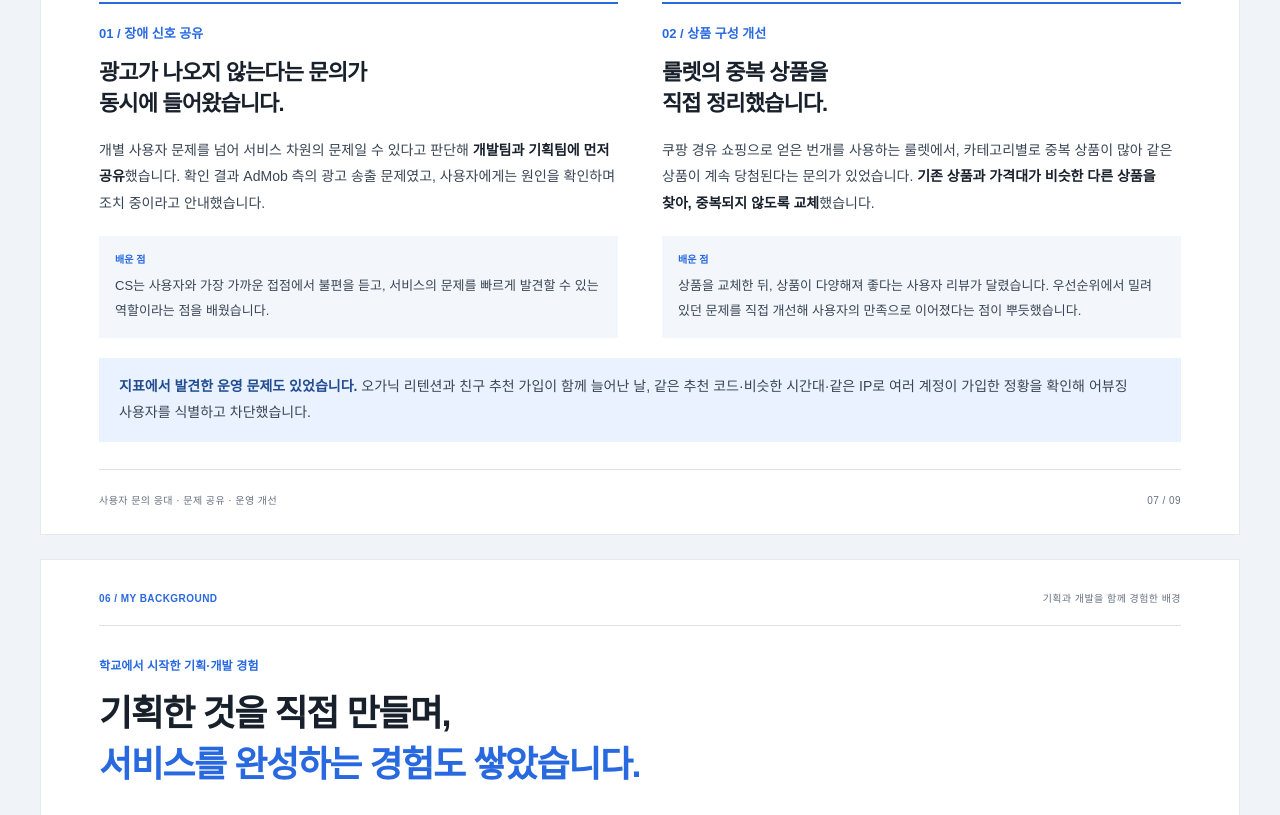
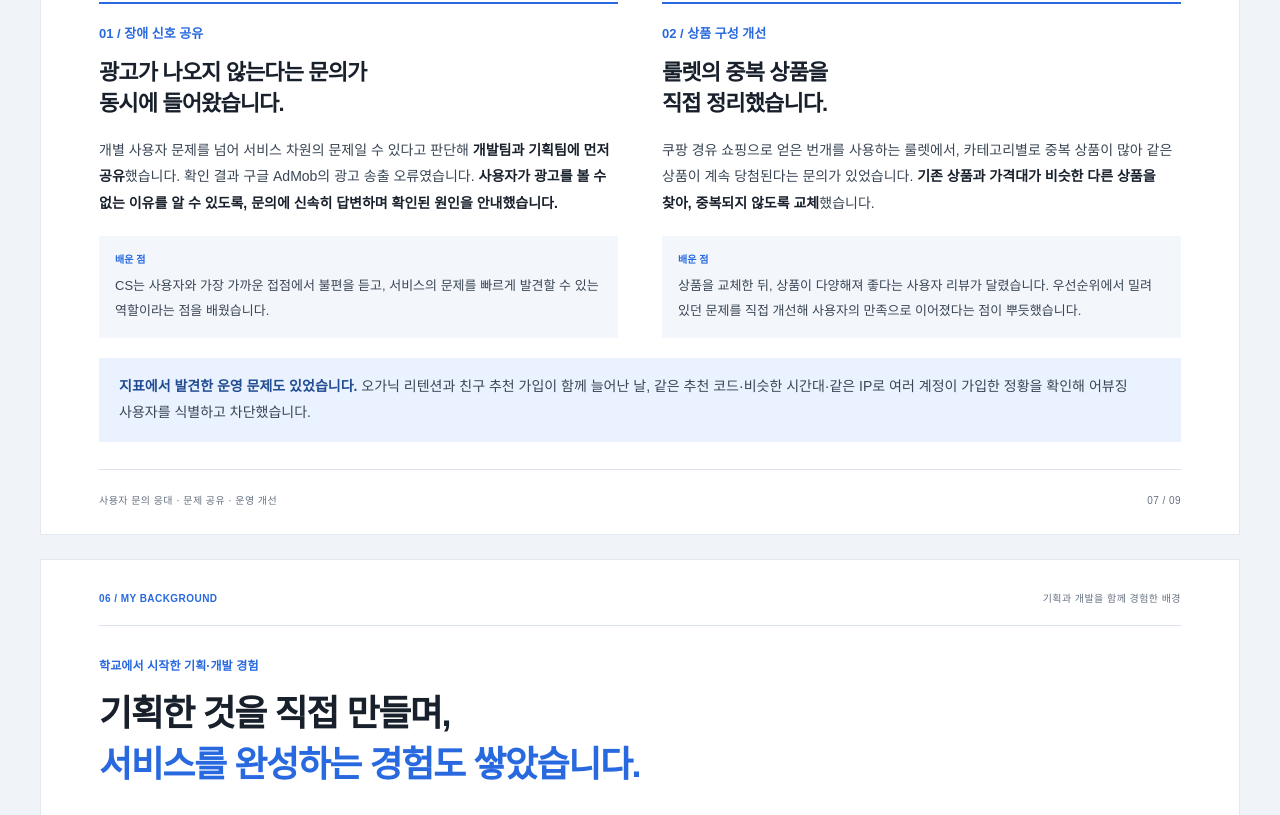
Before and after one commit to dongguli08/portfolio, a plain HTML site: page index.html in a window 1280 px wide. Shown: the part 5380-6195 px from the top of the page. Drawn offline with Linux system fonts and the light colour scheme; a web font is replaced by a local one.

Commit message:
Describe how users were promptly informed of the ad outage
Scope-risk: narrow
Tested: PDF generation and appendix link validation

```diff
--- a/index.html
+++ b/index.html
@@ -45,7 +45,7 @@
  <div class="report-followup"><h3>다시 한다면, 보고서를 읽는 동료들의 의견을 더 듣겠습니다.</h3><p>개발자와 다른 팀원들에게 <strong>어떤 핵심 지표가 필요한지, 어떤 비교 기준과 배치가 한눈에 이해되는지</strong> 구체적으로 묻고, 그 피드백을 보고서에 반영하겠습니다.</p></div>
  <footer class="page-footer"><span>기간과 요일을 기준으로 비교하는 보고서</span><span>06 / 09</span></footer></section>
 <section class="chapter" id="operations" aria-labelledby="operations-title"><div class="page-top"><span>05 / CUSTOMER EXPERIENCE</span><span>와이파잉 · 캐시는내차지 CS</span></div><div class="section-heading"><p class="eyebrow">와이파잉 · 캐시는내차지 CS</p><h2 id="operations-title">문의에서 반복되는 신호를 읽고,<br><em>운영 개선으로 연결했습니다.</em></h2></div>
- <div class="two-column moments"><article><span class="moment-number">01 / 장애 신호 공유</span><h3>광고가 나오지 않는다는 문의가<br>동시에 들어왔습니다.</h3><p>개별 사용자 문제를 넘어 서비스 차원의 문제일 수 있다고 판단해 <strong>개발팀과 기획팀에 먼저 공유</strong>했습니다. 확인 결과 AdMob 측의 광고 송출 문제였고, 사용자에게는 원인을 확인하며 조치 중이라고 안내했습니다.</p><p class="moment-learning"><strong>배운 점</strong>CS는 사용자와 가장 가까운 접점에서 불편을 듣고, 서비스의 문제를 빠르게 발견할 수 있는 역할이라는 점을 배웠습니다.</p></article><article><span class="moment-number">02 / 상품 구성 개선</span><h3>룰렛의 중복 상품을<br>직접 정리했습니다.</h3><p>쿠팡 경유 쇼핑으로 얻은 번개를 사용하는 룰렛에서, 카테고리별로 중복 상품이 많아 같은 상품이 계속 당첨된다는 문의가 있었습니다. <strong>기존 상품과 가격대가 비슷한 다른 상품을 찾아, 중복되지 않도록 교체</strong>했습니다.</p><p class="moment-learning"><strong>배운 점</strong>상품을 교체한 뒤, 상품이 다양해져 좋다는 사용자 리뷰가 달렸습니다. 우선순위에서 밀려 있던 문제를 직접 개선해 사용자의 만족으로 이어졌다는 점이 뿌듯했습니다.</p></article></div>
+ <div class="two-column moments"><article><span class="moment-number">01 / 장애 신호 공유</span><h3>광고가 나오지 않는다는 문의가<br>동시에 들어왔습니다.</h3><p>개별 사용자 문제를 넘어 서비스 차원의 문제일 수 있다고 판단해 <strong>개발팀과 기획팀에 먼저 공유</strong>했습니다. 확인 결과 구글 AdMob의 광고 송출 오류였습니다. <strong>사용자가 광고를 볼 수 없는 이유를 알 수 있도록, 문의에 신속히 답변하며 확인된 원인을 안내했습니다.</strong></p><p class="moment-learning"><strong>배운 점</strong>CS는 사용자와 가장 가까운 접점에서 불편을 듣고, 서비스의 문제를 빠르게 발견할 수 있는 역할이라는 점을 배웠습니다.</p></article><article><span class="moment-number">02 / 상품 구성 개선</span><h3>룰렛의 중복 상품을<br>직접 정리했습니다.</h3><p>쿠팡 경유 쇼핑으로 얻은 번개를 사용하는 룰렛에서, 카테고리별로 중복 상품이 많아 같은 상품이 계속 당첨된다는 문의가 있었습니다. <strong>기존 상품과 가격대가 비슷한 다른 상품을 찾아, 중복되지 않도록 교체</strong>했습니다.</p><p class="moment-learning"><strong>배운 점</strong>상품을 교체한 뒤, 상품이 다양해져 좋다는 사용자 리뷰가 달렸습니다. 우선순위에서 밀려 있던 문제를 직접 개선해 사용자의 만족으로 이어졌다는 점이 뿌듯했습니다.</p></article></div>
  <p class="takeaway-band"><strong>지표에서 발견한 운영 문제도 있었습니다.</strong> 오가닉 리텐션과 친구 추천 가입이 함께 늘어난 날, 같은 추천 코드·비슷한 시간대·같은 IP로 여러 계정이 가입한 정황을 확인해 어뷰징 사용자를 식별하고 차단했습니다.</p>
  <footer class="page-footer"><span>사용자 문의 응대 · 문제 공유 · 운영 개선</span><span>07 / 09</span></footer></section>
 <section class="chapter" id="development" aria-labelledby="development-title">
```
Also changed, not shown: 1 other file.
